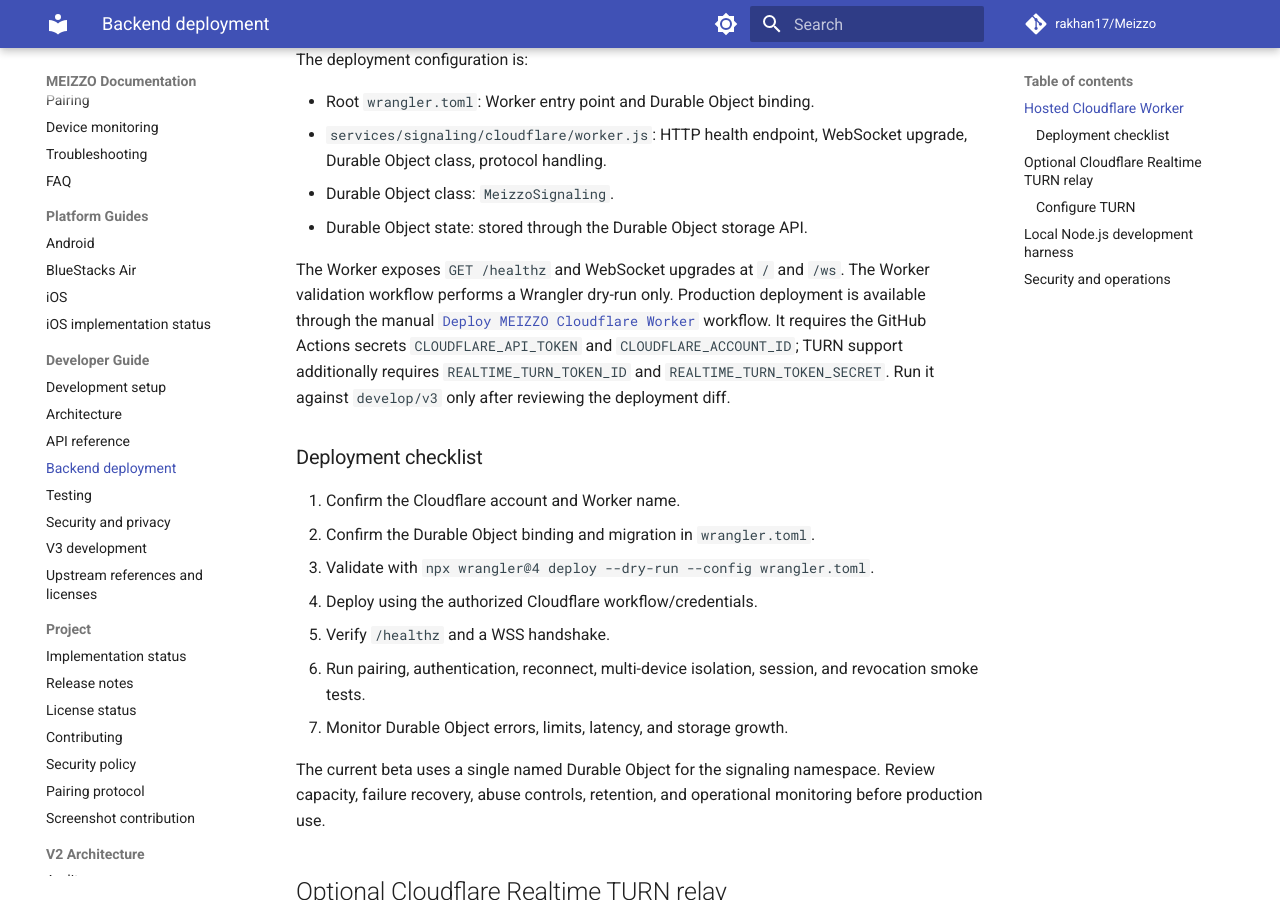
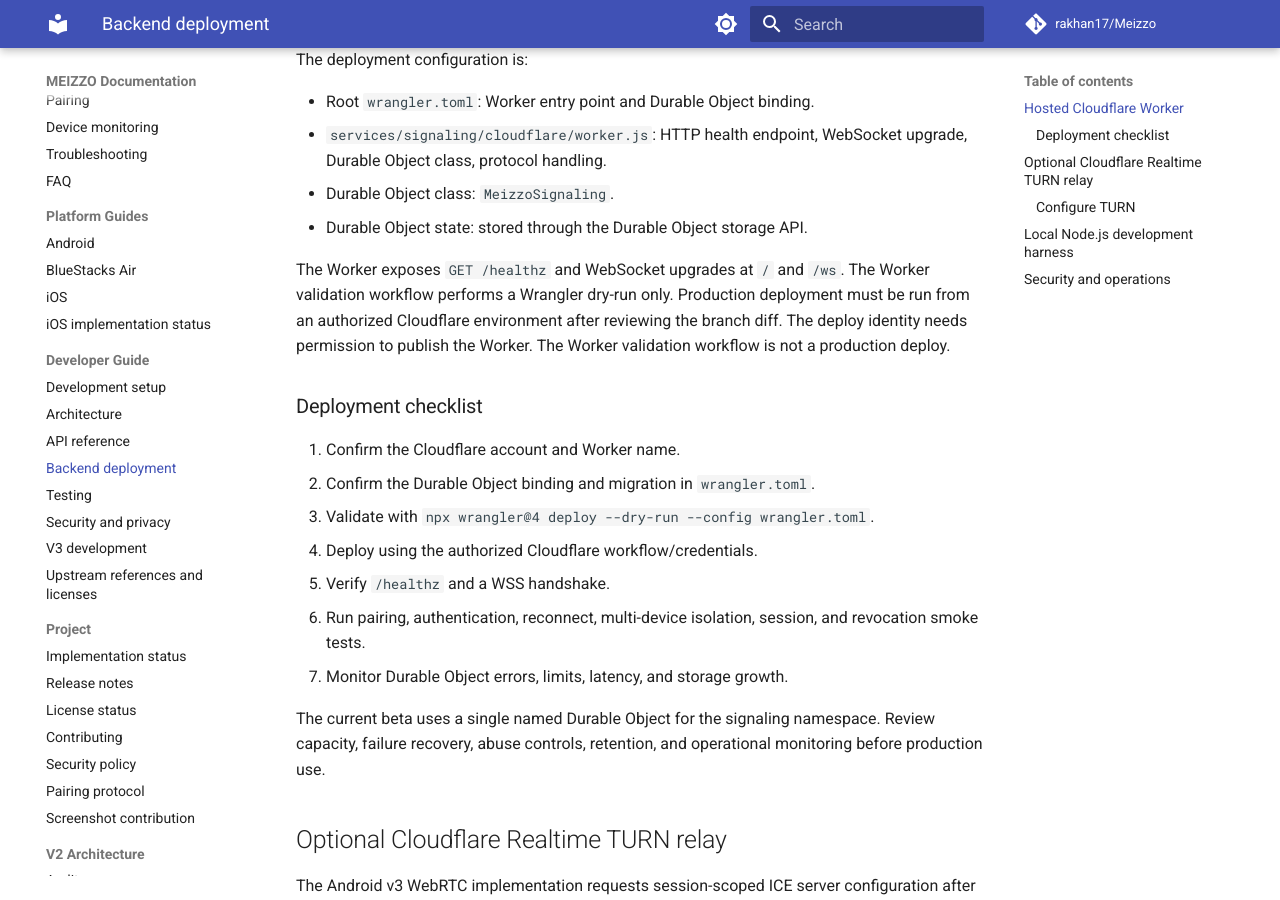
Before and after one commit to rakhan17/Meizzo, an MkDocs documentation site: the page built from docs/backend-deployment.md, in a window 1280 px wide and 900 px high, scrolled down 358 px. Built offline with MkDocs 1.6.1 and Material for MkDocs 9.7.7, drawn with Linux system fonts in a browser that asks for light colours; comment, search, counter and statistics services are not loaded.

Commit message:
docs(deploy): clarify dry-run versus authorized production deployment

```diff
--- a/docs/backend-deployment.md
+++ b/docs/backend-deployment.md
@@ -19,12 +19,9 @@ The deployment configuration is:
 
 The Worker exposes `GET /healthz` and WebSocket upgrades at `/` and
 `/ws`. The Worker validation workflow performs a Wrangler dry-run only.
-Production deployment is available through the manual
-[`Deploy MEIZZO Cloudflare Worker`](https://github.com/rakhan17/Meizzo/blob/develop/v3/.github/workflows/deploy-cloudflare.yml)
-workflow. It requires the GitHub Actions secrets `CLOUDFLARE_API_TOKEN` and
-`CLOUDFLARE_ACCOUNT_ID`; TURN support additionally requires
-`REALTIME_TURN_TOKEN_ID` and `REALTIME_TURN_TOKEN_SECRET`. Run it against
-`develop/v3` only after reviewing the deployment diff.
+Production deployment must be run from an authorized Cloudflare environment
+after reviewing the branch diff. The deploy identity needs permission to
+publish the Worker. The Worker validation workflow is not a production deploy.
 
 ### Deployment checklist
 
```
